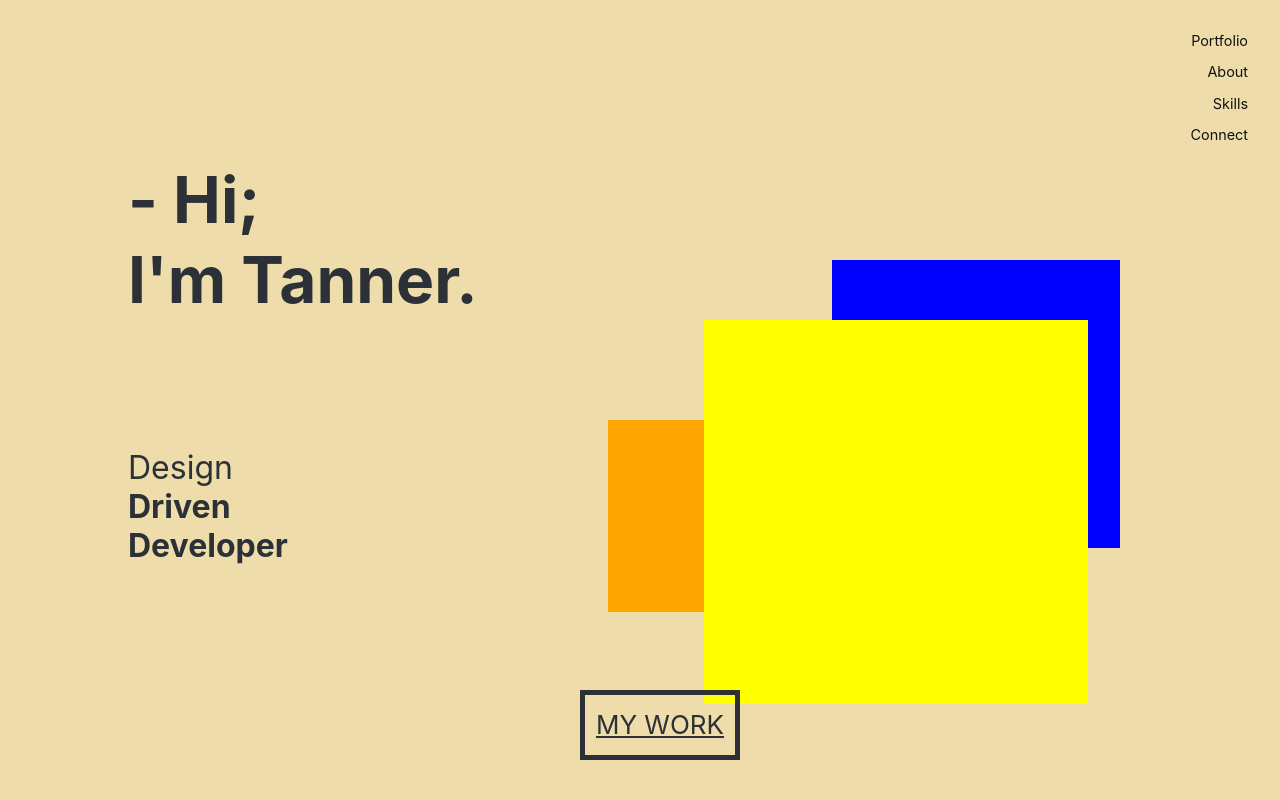
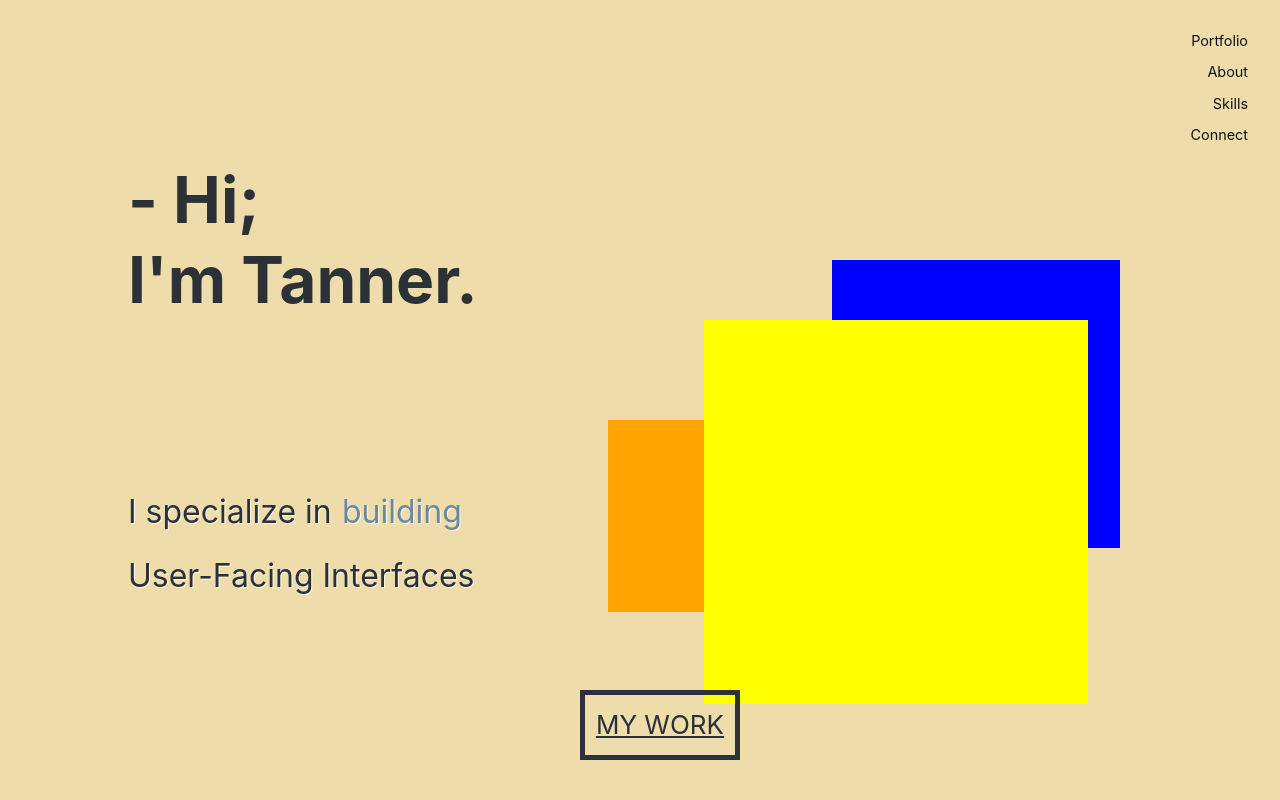
Before and after one commit to torourke14/portfolio-site, a React (Create React App) app in the folder tanners_website/: page / in a window 1280 px wide. Shown: the top 800 px of the page. Built offline with nearby package versions, Linux system fonts and the light colour scheme.

Commit message:
Added rotating header word functionality

```diff
--- a/tanners_website/src/components/FloatingNav.css
+++ b/tanners_website/src/components/FloatingNav.css
@@ -24,15 +24,14 @@
         text-align: right;
         padding-bottom: 0.9rem;
         text-decoration: none;
-        text-decoration-color: #2E5900;
         font-size: 0.9rem;
         color: #111;
         cursor: pointer;
     }
     .side-navigator .landing a:hover {
-        text-decoration: underline;
-        text-decoration-color: #2E5900;
-        transition: all 1000ms linear;
+        text-decoration: underline #2E5900;
+        transition: 0.5s ease-in-out;
+        margin-right: 4px;
     }
 
 
--- a/tanners_website/src/pages/Landing.css
+++ b/tanners_website/src/pages/Landing.css
@@ -32,33 +32,91 @@
         /*& NEW stack-context*/
         top: 20vh;
         left: 10%;
-        width: 50%;
+        width: 40%;
         color: #2B3136;
         overflow-x: visible;
     }
-
-        .rotating-text {
-
-        }
-            .rotating-text h1 {
+        .callout-container h1 {
             line-height: 1.25em; /*to sit at level of img */
             max-width: 100%;
             word-break: normal;
         }
-            .rotating-text h2 {
-                padding-top: 8rem;
+
+        .rotating-words-wrap {
+            padding-top: 20vh;
         }
-            .rotating-text h2::before {
-                content: "Design \A";
+            .rw-sentence { /*h2*/
+                text-align: left;
+                text-shadow: 1px 1px 1px rgba(255,255,255,0.8);
+                line-height: 4rem;
+            }
+            .rw-sentence span {
+                white-space: nowrap;
                 font-weight: normal;
-                white-space: pre;
             }
-            .rotating-text h2::after {
-                content: "\A Developer";
-                font-weight: bold;
-                white-space: pre;
+            .rw-words {
+                display: inline;
+                text-indent: 10px;
             }
+            .rw-words span{
+                position: absolute;
+                opacity: 0;
+                overflow: hidden;
+                width: 100%;
+                color: #F9F1DC;
+                -webkit-animation: rotateWords 18s linear infinite 0s;
+                animation: rotateWords 18s linear infinite 0s;
 
+                -webkit-transform-origin: 10% 75%;
+                transform-origin: 10% 75%;
+            }
+                .rw-words span:nth-child(2) {
+                    -webkit-animation-delay: 3s;
+	                -ms-animation-delay: 3s;
+                    animation-delay: 3s;
+                    color: #6b889d;
+                }
+                .rw-words span:nth-child(3) {
+                    -webkit-animation-delay: 3s;
+	                -ms-animation-delay: 3s;
+                    animation-delay: 6s;
+                    color: #6b739d;
+                }
+                .rw-words span:nth-child(4) {
+                    -webkit-animation-delay: 3s;
+	                -ms-animation-delay: 3s;
+                    animation-delay: 9s;
+                    color: #7a6b9d;
+                }
+                .rw-words span:nth-child(5) {
+                    -webkit-animation-delay: 3s;
+	                -ms-animation-delay: 3s;
+                    animation-delay: 12s;
+                    color: #8d6b9d;
+                }
+                @keyframes rotateWords {
+                    0%   { opacity: 0; /*animation-timing-function: ease-in;*/ }
+                    10%  { opacity: 1; }
+
+                    17% { opacity: 1; -webkit-transform: rotate(0deg); transform: rotate(0deg); }
+                    19% { opacity: 1; -webkit-transform: rotate(98deg); transform: rotate(98deg); }
+                    21% { opacity: 1; -webkit-transform: rotate(86deg); transform: rotate(86deg); }
+                    23% { opacity: 1; -webkit-transform: translateY(85px) rotate(83deg); transform: translateY(85px) rotate(83deg); }
+                    25% { opacity: 0; -webkit-transform: translateY(170px) rotate(80deg); transform: translateY(170px) rotate(80deg); }
+
+                    80%  { opacity: 0; }
+                    100% { opacity: 0; }
+                }
+                /* timing-function ease-in
+                @-webkit-keyframes rotateWord {
+                    0% { opacity: 0; }
+                    2% { opacity: 0; -webkit-transform: translateY(-30px); }
+                    5% { opacity: 1; -webkit-transform: translateY(0px);}
+                    17% { opacity: 1; -webkit-transform: translateY(0px); }
+                    20% { opacity: 0; -webkit-transform: translateY(30px); }
+                    80% { opacity: 0; }
+                    100% { opacity: 0; }
+                }*/
 
     .img-container {
         position: absolute; z-index: 5;
@@ -224,7 +282,7 @@
     height: 100%;
     background: #2B3136;
     color: #EEDDAA;
-    position: relative; z-index: -1;
+    position: relative;
 }
 
     .dive-in-content {
--- a/tanners_website/src/pages/Landing.js
+++ b/tanners_website/src/pages/Landing.js
@@ -15,12 +15,11 @@ import { faArrowDown } from "@fortawesome/free-solid-svg-icons";
 
 /*
 * ===== TO ADD =====
-* -- underline all hyperlinks/links
+* -- DONE underline all hyperlinks/links
         -- different colors for links, etc (reduce uncertainty)
         -- static elements should be diff. color than hyperlinks
 * -- arrows on TOC links
-* -- gradients?? solid lines??
-*
+====================
 */
 
 // <h5>My life of composing software apps &&nbsp;user-driven interfaces.</h4>
@@ -47,11 +46,21 @@ class Landing extends React.Component {
                         <div id="landing-container">
                             <div id="landing-content">
                                 <div className="callout-container">
-                                    <div className="rotating-text">
-                                        <span>
-                                            <h1>- Hi;</h1><h1>I'm&nbsp;Tanner.</h1>
-                                        </span>
-                                        <h2><b>Driven</b></h2>
+                                    <h1>- Hi;</h1><h1>I'm&nbsp;Tanner.</h1>
+
+                                    <div className="rotating-words-wrap">
+                                    <h2 className="rw-sentence">
+                                        <span>I specialize in</span>
+
+                                        <div class="rw-words">
+                                            <span>designing</span>
+                                            <span>building</span>
+                                            <span>developing</span>
+                                            <span>stylizing</span>
+                                            <span>managing</span>
+                                        </div>
+                                        <span><br/>User-Facing Interfaces</span>
+                                    </h2>
                                     </div>
                                 </div>
                                 <HeroImgGallery />
```
Lines whose indentation alone changed are shown as unchanged.
